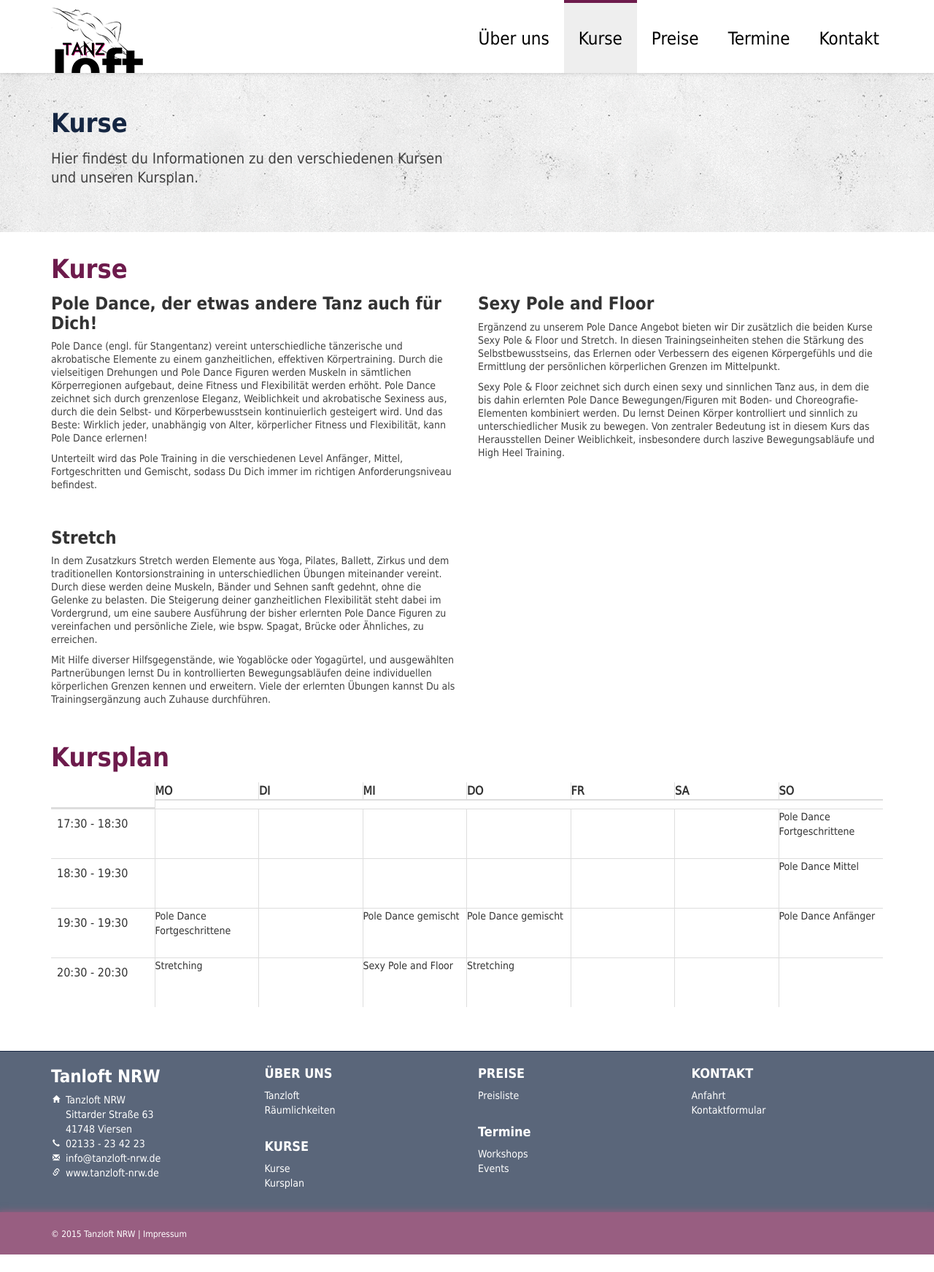
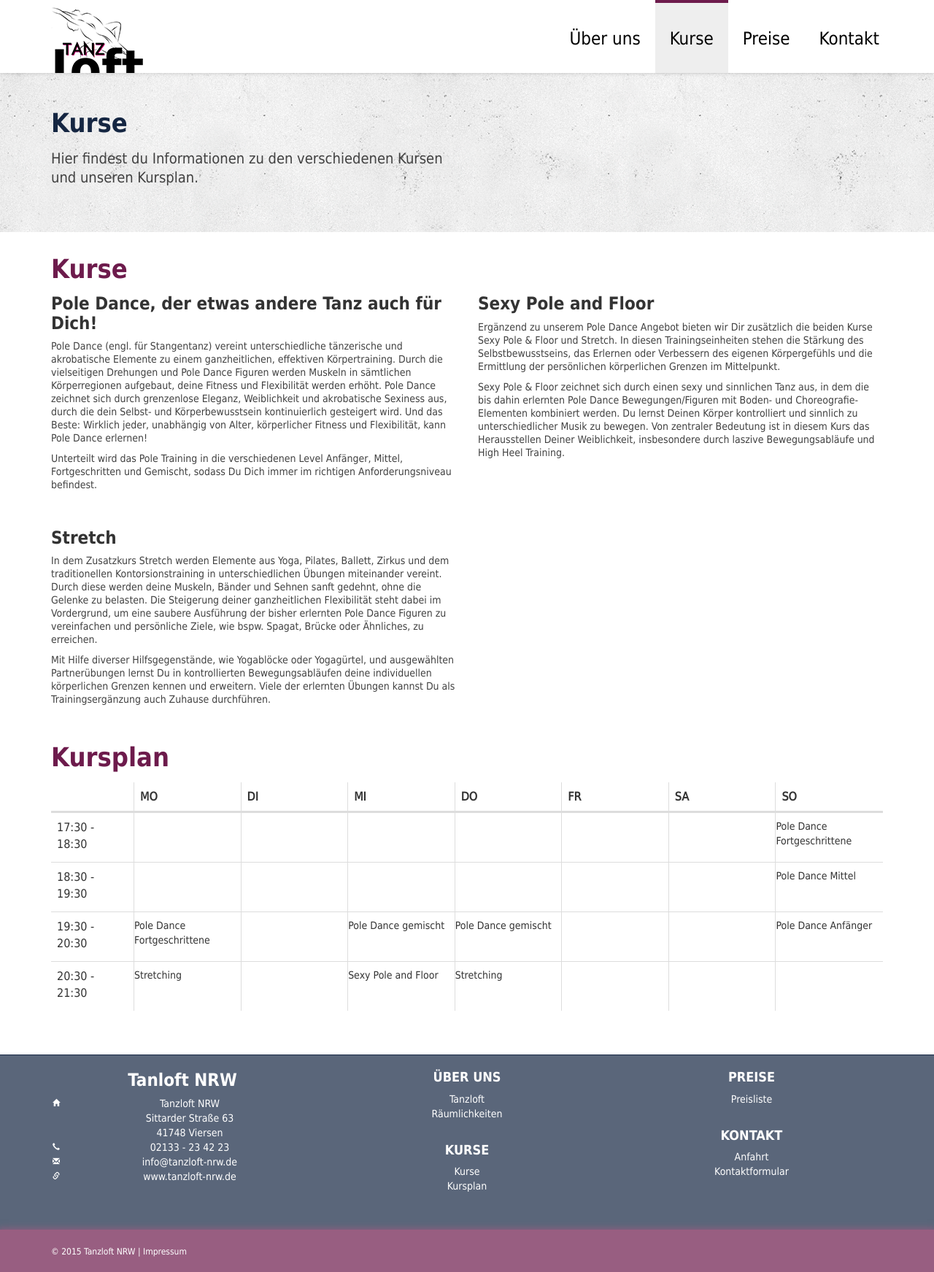
Before and after one commit to broexkesthier/test, a PHP site: page /kurse.php in a window 1280 px wide. Shown: the whole page at 73% size. Before the commit the page ends 1719 px from the top, so only its background shows below. Run offline with PHP 8.4, Linux system fonts and the light colour scheme; some libraries are stand-ins or nearby versions.

Commit message:
Grid responsive zu früh einspaltig, Tabelle responsive, Über uns > Bilder zu groß

```diff
--- a/css/main.css
+++ b/css/main.css
@@ -201,8 +201,12 @@ table p {
 	top: 5px;
 	left: 8px;
 }
+.kurse th:nth-of-type(3),
+.kurse td:nth-of-type(3),
 .kurse th:nth-of-type(6),
-.kurse td:nth-of-type(6) { display: none; }
+.kurse td:nth-of-type(6),
+.kurse th:nth-of-type(7),
+.kurse td:nth-of-type(7)  { display: none; }
 
 /* CAROUSEL */
 .item {
@@ -210,7 +214,7 @@ table p {
 	margin-left: 10%;
 	text-align: center;
 }
-.item .col-md-6 { margin-top: 0 !important; }
+.item .col-sm-6 { margin-top: 0 !important; }
 .item h3 { font-size: 30px; }
 .carousel-control {
 	width: 5%;
@@ -225,18 +229,20 @@ table p {
 
 /* 3-SPALTEN */
 .three-columns .row { margin-bottom: 30px; }
-.three-columns .col-md-4 { text-align: center; }
-.three-columns .col-md-4 img {
+.three-columns .col-sm-4 { text-align: center; }
+.three-columns .col-sm-4 img {
 	width: 195px;
 	margin-bottom: 30px;
 }
 .three-columns p { font-family: 'dejavu_sanscondensed'; }
-/*.three-columns .col-md-4 p { text-align: left; }*/
+/*.three-columns .col-sm-4 p { text-align: left; }*/
 
 /* UEBER UNS */
-.col-md-1 img {
+.col-sm-1 img {
 	width: 100%;
 }
+.content .row { margin-bottom: 40px; }
+.content.preise .row { margin-bottom: 0; }
 
 /* FOOTER */
 footer { color: #fff; }
@@ -314,7 +320,7 @@ footer a:focus {
 	section:nth-child(odd) .content .col-sm-6:first-child { margin-top: 0; }
 	.wegbeschreibung { margin-top: 110px; }
 	.wegbeschreibung .col-sm-6:first-child { margin-top: -80px !important; }
-	footer .col-md-3 {
+	footer .col-sm-3 {
 		width: 25%;
 		float: left;
 	}
@@ -324,12 +330,14 @@ footer a:focus {
 		display: table;
 		width: 100%;
 	}
+	.kurse th:first-child,
+	.kurse td:first-child { width: 10%; }
 	.kurse th,
 	.kurse td {
 		font-size: 16px;
-		display: inherit;
+		display: inline-block;
 		float: left;
-		width: 16.66666666666667%;
+		width: 22.5%;
 		border-right: 1px solid #ddd;
 	}
 	.kurse td[data-label] {
@@ -343,6 +351,8 @@ footer a:focus {
 		display: block;
 	}
 	.kurse th { padding-left: 10px; }
+	.kurse td[data-label] { padding-top: 8px; }
+	.col-sm-5.hidden-xs { text-align: center; }
 	footer section:nth-child(odd) {
 		display: block;
 		font-size: 14px;
@@ -361,11 +371,16 @@ footer a:focus {
 		width: 100%;
 		margin-left: 0;
 	}
-	.item .col-md-3 { margin-top: 120px; }
+	.item .col-sm-3 { margin-top: 120px; }
 	.wegbeschreibung { margin-top: 80px; }
 	.wegbeschreibung .col-sm-6:first-child { margin-top: -30px !important; }
+	.wegbeschreibung .col-sm-6:last-child { margin-top: 0 !important; }
+	.kurse th:nth-of-type(3),
+	.kurse td:nth-of-type(3),
 	.kurse th:nth-of-type(6),
-	.kurse td:nth-of-type(6) { display: inherit; }
+	.kurse td:nth-of-type(6),
+	.kurse th:nth-of-type(7),
+	.kurse td:nth-of-type(7) { display: inline-block; }
 	.kurse th,
-	.kurse td { width: 12.5%; }
+	.kurse td { width: 12.85714285714286%; }
 }
--- a/footer.php
+++ b/footer.php
@@ -2,7 +2,7 @@
             <section>
                 <div class="container">
                     <div class="row">
-                        <div class="col-md-3">
+                        <div class="col-sm-4">
                             <h3>Tanloft NRW</h3>
                             <ul class="footer-contact">
                                 <li class="home">Tanzloft NRW<br>Sittarder Straße 63<br>41748 Viersen</li>
@@ -11,7 +11,7 @@
                                 <li class="link"><a href="index.php">www.tanzloft-nrw.de</a></li>
                             </ul>
                         </div>
-                        <div class="col-md-3">
+                        <div class="col-sm-4">
                             <h4>ÜBER UNS</h4>
                             <ul>
                                 <li><a href="<?=BASE?>ueber-uns.php">Tanzloft</a></li>
@@ -24,19 +24,12 @@
                                 <li><a href="<?=BASE?>kurse.php#kursplan">Kursplan</a></li>
                             </ul>
                         </div>
-                        <div class="col-md-3">
+                        <div class="col-sm-4">
                             <h4>PREISE</h4>
                             <ul>
                                 <li><a href="<?=BASE?>preise.php">Preisliste</a></li>
                             </ul>
                             <br>
-                            <h4>Termine</h4>
-                            <ul>
-                                <li><a href="<?=BASE?>termine.php">Workshops</a></li>
-                                <li><a href="<?=BASE?>termine.php">Events</a></li>
-                            </ul>
-                        </div>
-                        <div class="col-md-3">
                             <h4>KONTAKT</h4>
                             <ul>
                                 <li><a href="<?=BASE?>kontakt.php">Anfahrt</a></li>
--- a/head.php
+++ b/head.php
@@ -54,7 +54,6 @@
                         <li class="<?=naviActive('ueber-uns')?>"><a href="<?=BASE?>ueber-uns.php">Über uns</a></li>
                         <li class="<?=naviActive('kurse')?>"><a href="<?=BASE?>kurse.php">Kurse</a></li>
                         <li class="<?=naviActive('preise')?>"><a href="<?=BASE?>preise.php">Preise</a></li>
-                        <li class="<?=naviActive('termine')?>"><a href="<?=BASE?>termine.php">Termine</a></li>
                         <li class="<?=naviActive('kontakt')?>"><a href="<?=BASE?>kontakt.php">Kontakt</a></li>
                     </ul>
                 </nav>
--- a/kurse.php
+++ b/kurse.php
@@ -36,7 +36,7 @@
             <table class="table table-hover kurse">
                 <thead>
                     <tr>
-                        <th><p>&nbsp;</p></th>
+                        <th>&nbsp;</th>
                         <th>MO</th>
                         <th>DI</th>
                         <th>MI</th>
@@ -44,44 +44,45 @@
                         <th>FR</th>
                         <th>SA</th>
                         <th>SO</th>
+                    </tr>
                 </thead>
                 <tbody>
                     <tr>
-                        <td>17:30 - 18:30</td>
+                        <td>17:30 -<br>18:30</td>
                         <td><p>&nbsp;</p></td>
                         <td><p>&nbsp;</p></td>
                         <td><p>&nbsp;</p></td>
                         <td><p>&nbsp;</p></td>
                         <td><p>&nbsp;</p></td>
                         <td><p>&nbsp;</p></td>
-                        <td data-label="Sonntag">Pole Dance Fortgeschrittene</td>
+                        <td data-label="Sonntag um 17:30 - 18:30">Pole Dance Fortgeschrittene</td>
                     </tr>
                     <tr>
-                        <td>18:30 - 19:30</td>
+                        <td>18:30 -<br>19:30</td>
                         <td><p>&nbsp;</p></td>
                         <td><p>&nbsp;</p></td>
                         <td><p>&nbsp;</p></td>
                         <td><p>&nbsp;</p></td>
                         <td><p>&nbsp;</p></td>
                         <td><p>&nbsp;</p></td>
-                        <td data-label="Sonntag">Pole Dance Mittel</td>
+                        <td data-label="Sonntag um 18:30 - 19:30">Pole Dance Mittel</td>
                     </tr>
                     <tr>
-                        <td>19:30 - 19:30</td>
-                        <td data-label="Montag">Pole Dance Fortgeschrittene</td>
+                        <td>19:30 -<br>20:30</td>
+                        <td data-label="Montag um 19:30 - 20:30">Pole Dance Fortgeschrittene</td>
                         <td><p>&nbsp;</p></td>
-                        <td data-label="Mittwoch">Pole Dance gemischt</td>
-                        <td data-label="Donnerstag">Pole Dance gemischt</td>
+                        <td data-label="Mittwoch um 19:30 - 20:30">Pole Dance gemischt</td>
+                        <td data-label="Donnerstag um 19:30 - 20:30">Pole Dance gemischt</td>
                         <td><p>&nbsp;</p></td>
                         <td><p>&nbsp;</p></td>
-                        <td data-label="Sonntag">Pole Dance Anfänger</td>
+                        <td data-label="Sonntag um 19:30 - 20:30">Pole Dance Anfänger</td>
                     </tr>
                     <tr>
-                        <td>20:30 - 20:30</td>
-                        <td data-label="Montag">Stretching</td>
+                        <td>20:30 -<br>21:30</td>
+                        <td data-label="Montag um 20:30 - 21:30">Stretching</td>
                         <td><p>&nbsp;</p></td>
-                        <td data-label="Mittwoch">Sexy Pole and Floor</td>
-                        <td data-label="Donnerstag">Stretching</td>
+                        <td data-label="Mittwoch um 20:30 - 21:30">Sexy Pole and Floor</td>
+                        <td data-label="Donnerstag um 20:30 - 21:30">Stretching</td>
                         <td><p>&nbsp;</p></td>
                         <td><p>&nbsp;</p></td>
                         <td><p>&nbsp;</p></td>
```
Also changed, not shown: index.php (+12 -12 lines), ueber-uns.php (+9 -8 lines), img/carina.png (added), img/carina_1.png (added), img/carina_2.png (added), img/carina_4.png (added), img/gallery_teaser_01.png, img/gallery_teaser_02.png (added), img/gallery_teaser_03.png (added), img/gallery_teaser_04.png (added), img/raeumlichkeiten.png (added), img/tanzloft.png (added). Lines whose indentation alone changed are shown as unchanged.
